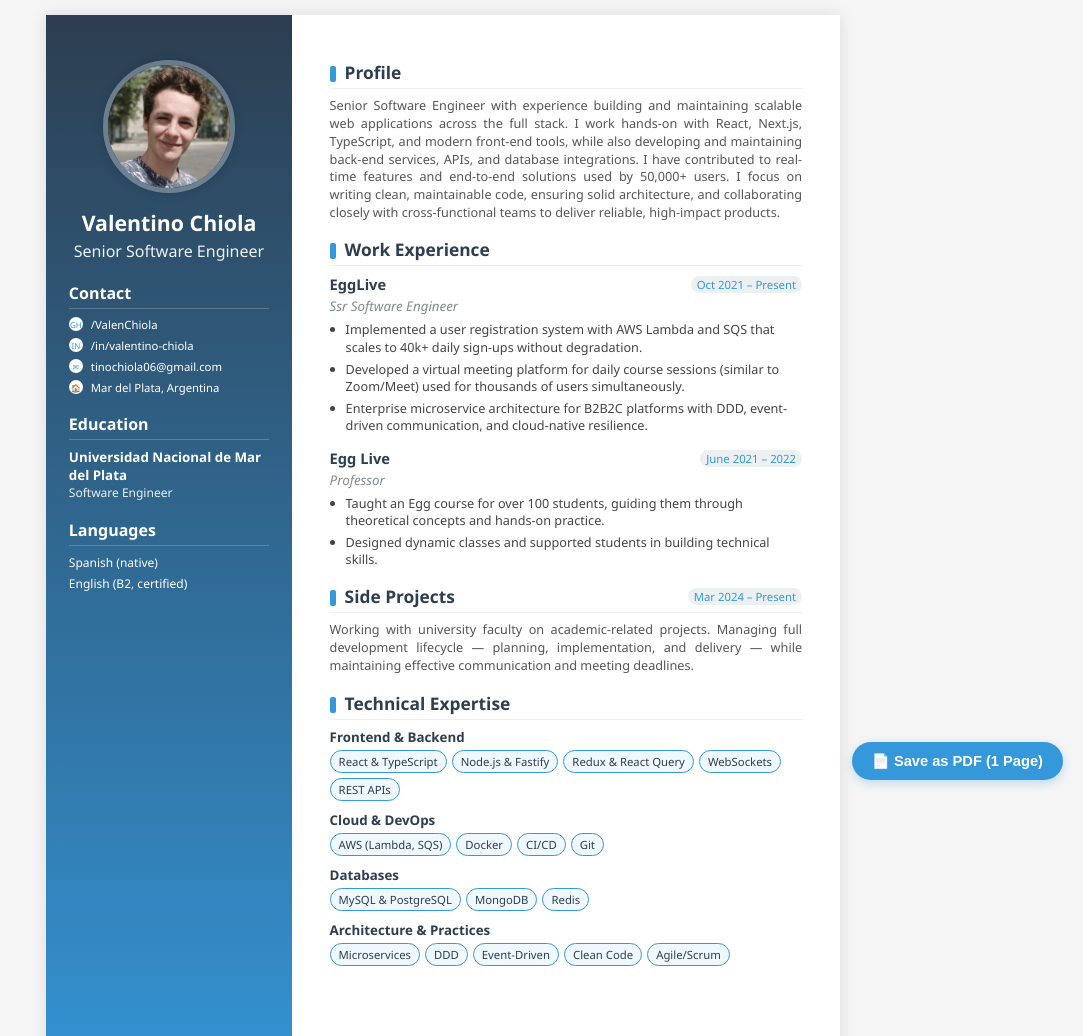
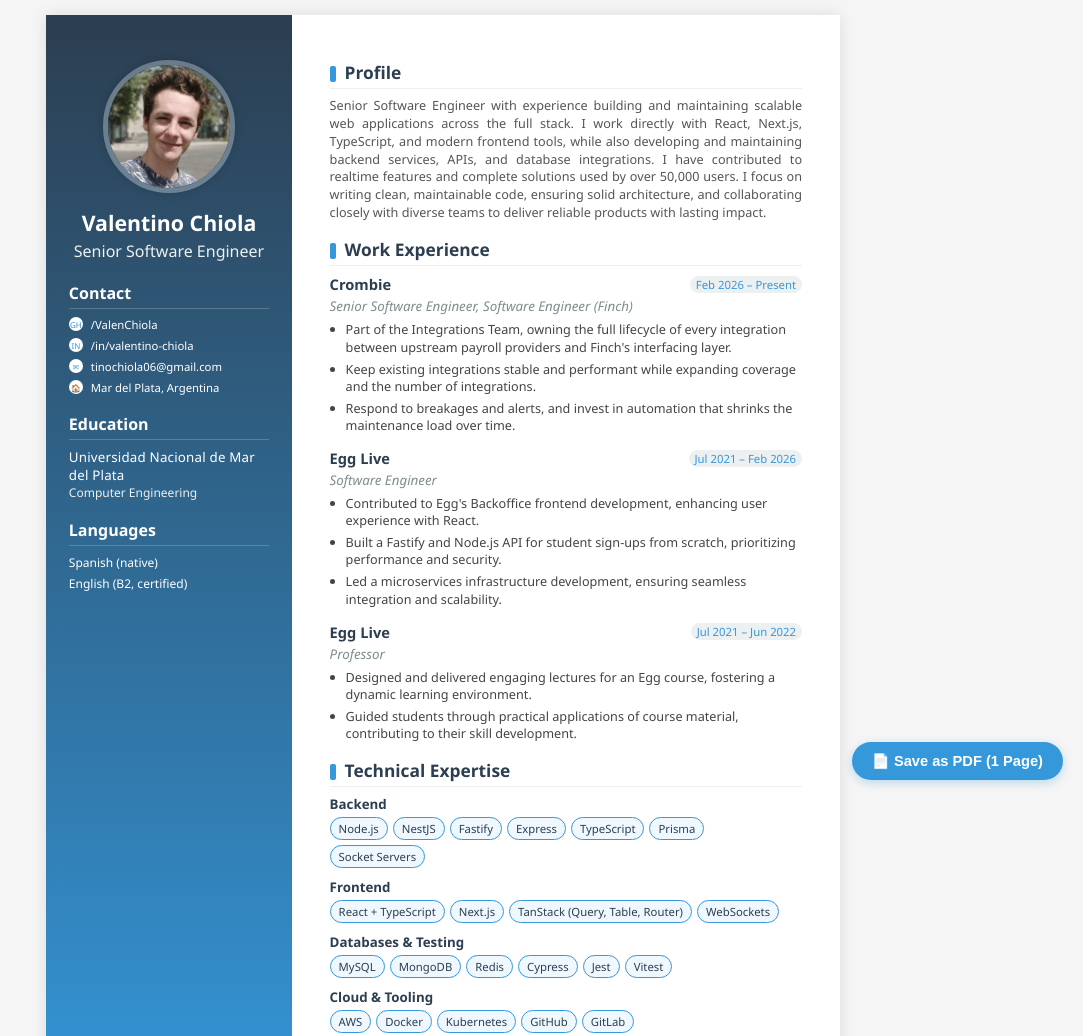
Before and after one commit to ValenChiola/me, an Astro site: page / in a window 1280 px wide. Shown: the top 1036 px of the page, without its empty margins (197-1280 px from the left). Built offline with nearby package versions, Linux system fonts and the light colour scheme; Astro itself is replaced by a stand-in of ours.

Commit message:
Change copies

```diff
--- a/src/components/MainContent.astro
+++ b/src/components/MainContent.astro
@@ -1,42 +1,52 @@
 ---
 const jobs = [
     {
-        company: 'EggLive',
-        date: 'Oct 2021 – Present',
-        role: 'Ssr Software Engineer',
+        company: 'Crombie',
+        date: 'Feb 2026 – Present',
+        role: 'Senior Software Engineer, Software Engineer (Finch)',
         bullets: [
-            'Implemented a user registration system with AWS Lambda and SQS that scales to 40k+ daily sign-ups without degradation.',
-            'Developed a virtual meeting platform for daily course sessions (similar to Zoom/Meet) used for thousands of users simultaneously.',
-            'Enterprise microservice architecture for B2B2C platforms with DDD, event-driven communication, and cloud-native resilience.',
+            'Part of the Integrations Team, owning the full lifecycle of every integration between upstream payroll providers and Finch\'s interfacing layer.',
+            'Keep existing integrations stable and performant while expanding coverage and the number of integrations.',
+            'Respond to breakages and alerts, and invest in automation that shrinks the maintenance load over time.',
         ],
     },
     {
         company: 'Egg Live',
-        date: 'June 2021 – 2022',
+        date: 'Jul 2021 – Feb 2026',
+        role: 'Software Engineer',
+        bullets: [
+            'Contributed to Egg\'s Backoffice frontend development, enhancing user experience with React.',
+            'Built a Fastify and Node.js API for student sign-ups from scratch, prioritizing performance and security.',
+            'Led a microservices infrastructure development, ensuring seamless integration and scalability.',
+        ],
+    },
+    {
+        company: 'Egg Live',
+        date: 'Jul 2021 – Jun 2022',
         role: 'Professor',
         bullets: [
-            'Taught an Egg course for over 100 students, guiding them through theoretical concepts and hands-on practice.',
-            'Designed dynamic classes and supported students in building technical skills.',
+            'Designed and delivered engaging lectures for an Egg course, fostering a dynamic learning environment.',
+            'Guided students through practical applications of course material, contributing to their skill development.',
         ],
     },
 ];
 
 const skillCategories = [
     {
-        title: 'Frontend & Backend',
-        tags: ['React & TypeScript', 'Node.js & Fastify', 'Redux & React Query', 'WebSockets', 'REST APIs'],
+        title: 'Backend',
+        tags: ['Node.js', 'NestJS', 'Fastify', 'Express', 'TypeScript', 'Prisma', 'Socket Servers'],
     },
     {
-        title: 'Cloud & DevOps',
-        tags: ['AWS (Lambda, SQS)', 'Docker', 'CI/CD', 'Git'],
+        title: 'Frontend',
+        tags: ['React + TypeScript', 'Next.js', 'TanStack (Query, Table, Router)', 'WebSockets'],
     },
     {
-        title: 'Databases',
-        tags: ['MySQL & PostgreSQL', 'MongoDB', 'Redis'],
+        title: 'Databases & Testing',
+        tags: ['MySQL', 'MongoDB', 'Redis', 'Cypress', 'Jest', 'Vitest'],
     },
     {
-        title: 'Architecture & Practices',
-        tags: ['Microservices', 'DDD', 'Event-Driven', 'Clean Code', 'Agile/Scrum'],
+        title: 'Cloud & Tooling',
+        tags: ['AWS', 'Docker', 'Kubernetes', 'GitHub', 'GitLab'],
     },
 ];
 ---
@@ -46,11 +56,11 @@ const skillCategories = [
         <div class="section-title">Profile</div>
         <div class="profile-text">
             Senior Software Engineer with experience building and maintaining scalable web applications across the full
-            stack. I work hands-on with React, Next.js, TypeScript, and modern front-end tools, while also developing
-            and maintaining back-end services, APIs, and database integrations. I have contributed to real-time features
-            and end-to-end solutions used by 50,000+ users. I focus on writing clean, maintainable code, ensuring solid
-            architecture, and collaborating closely with cross-functional teams to deliver reliable, high-impact
-            products.
+            stack. I work directly with React, Next.js, TypeScript, and modern frontend tools, while also developing
+            and maintaining backend services, APIs, and database integrations. I have contributed to realtime features
+            and complete solutions used by over 50,000 users. I focus on writing clean, maintainable code, ensuring
+            solid architecture, and collaborating closely with diverse teams to deliver reliable products with lasting
+            impact.
         </div>
     </div>
 
@@ -72,17 +82,6 @@ const skillCategories = [
                 </div>
             ))
         }
-    </div>
-
-    <div class="section">
-        <div class="section-title">
-            Side Projects
-            <div class="date">Mar 2024 – Present</div>
-        </div>
-        <div class="profile-text">
-            Working with university faculty on academic-related projects. Managing full development lifecycle —
-            planning, implementation, and delivery — while maintaining effective communication and meeting deadlines.
-        </div>
     </div>
 
     <div class="section skills-section">
--- a/src/components/Sidebar.astro
+++ b/src/components/Sidebar.astro
@@ -1,14 +1,22 @@
 ---
-const profileImage = '/me.jpeg';
+const profileImage = "/me.jpeg";
 
 const contacts = [
-    { icon: 'GH', label: '/ValenChiola', href: 'https://github.com/ValenChiola' },
-    { icon: 'IN', label: '/in/valentino-chiola', href: 'https://www.linkedin.com/in/valentino-chiola-651b421b8/' },
-    { icon: '✉', label: 'tinochiola06@gmail.com' },
-    { icon: '🏠', label: 'Mar del Plata, Argentina' },
+    {
+        icon: "GH",
+        label: "/ValenChiola",
+        href: "https://github.com/ValenChiola",
+    },
+    {
+        icon: "IN",
+        label: "/in/valentino-chiola",
+        href: "https://www.linkedin.com/in/valentino-chiola-651b421b8/",
+    },
+    { icon: "✉", label: "tinochiola06@gmail.com" },
+    { icon: "🏠", label: "Mar del Plata, Argentina" },
 ];
 
-const languages = ['Spanish (native)', 'English (B2, certified)'];
+const languages = ["Spanish (native)", "English (B2, certified)"];
 ---
 
 <aside class="sidebar">
@@ -43,7 +51,7 @@ const languages = ['Spanish (native)', 'English (B2, certified)'];
         <div class="sidebar-title">Education</div>
         <div class="education-item">
             <div class="university">Universidad Nacional de Mar del Plata</div>
-            <div class="degree">Software Engineer</div>
+            <div class="degree">Computer Engineering</div>
         </div>
     </div>
 
@@ -151,8 +159,9 @@ const languages = ['Spanish (native)', 'English (B2, certified)'];
     }
 
     .university {
-        font-weight: bold;
+        font-weight: 500;
         font-size: 10pt;
+        letter-spacing: 0.2px;
     }
 
     .degree {
```
Also changed, not shown: 1 other file.
